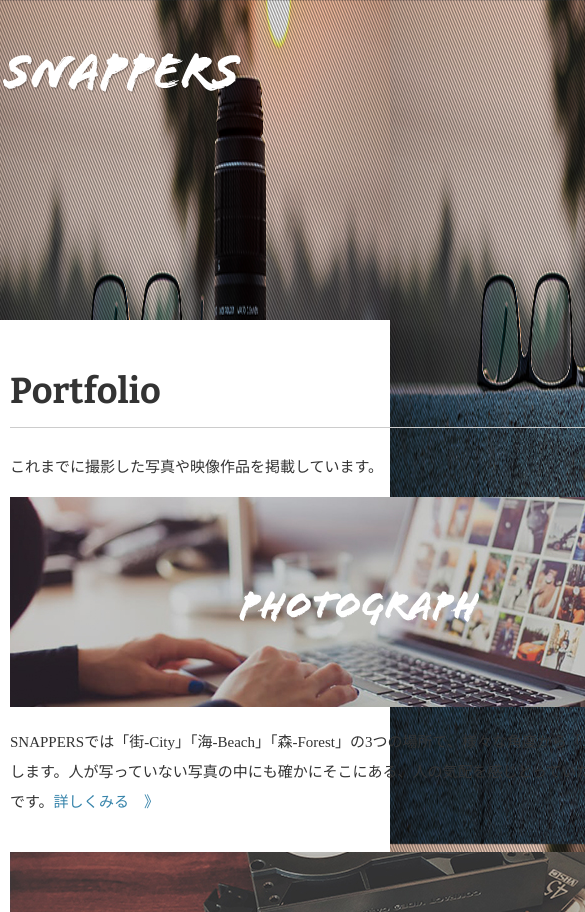
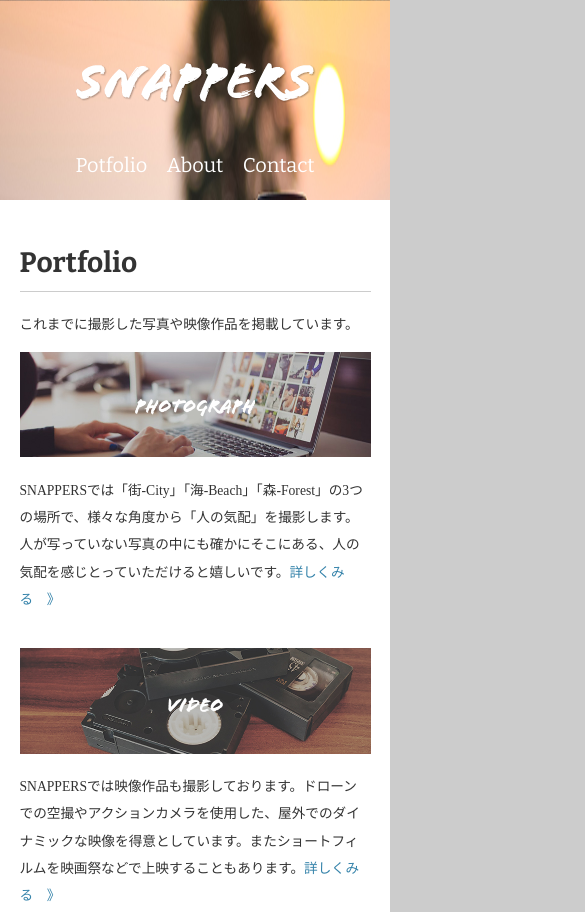
Before and after one commit to DAdDY0055/html-css, a plain HTML site: page portfolio.html in a window 390 px wide. Shown: the top 912 px of the page, 585 px wide, since content can reach past the window. Drawn offline with nearby package versions, Linux system fonts and the light colour scheme.

Commit message:
Chapter10 マルチデバイス対応ページの制作

```diff
--- a/css/style.css
+++ b/css/style.css
@@ -383,3 +383,73 @@ a img:hover {
 #contact .form .attention {
   margin: 20px 0 0 165px;
 }
+
+@media screen and (max-width:600px) {
+/* 画面サイズが600px以下の場合に適用 */
+
+  body {
+    font-size: 3.5vw;
+  }
+
+  h1 {
+    font-size: 7.2vw;
+  }
+
+  h2 {
+    font-size: 6vw;
+  }
+
+  header {
+    width: auto;
+    margin: 0.5%;
+  }
+
+  .logo {
+    float: none;
+    margin-top: 60px;
+    text-align: center;
+  }
+
+  .global-nav {
+    float: none;
+    margin-top: 40px;
+    text-align: center;
+  }
+
+  .global-nav li {
+    display: inline;
+    float: none;
+    margin: 0 8px;
+  }
+
+  #wrap {
+    margin-top: 40px;
+    padding: 35px 0 0;
+  }
+
+  .content {
+    width: 100%;
+  }
+
+  .main {
+    float: none;
+    width: auto;
+    margin: 0 5%;
+  }
+
+  h2 img {
+    max-width: 100%;
+  }
+
+  #portfolio {
+    background-image: url(../images/bg-portfolio-sp.jpg);
+  }
+
+  .sidebar {
+    width: auto;
+    float: none;
+    margin: 0;
+    padding: 30px 10% 10px;
+    background-color: #f7f6f4;
+  }
+}
--- a/portfolio.html
+++ b/portfolio.html
@@ -3,6 +3,7 @@
 <html>
   <head>
     <meta charset="UTF-8">
+    <meta name="viewport" content="width=device-width, initial-scale=1">
     <title>Portfolio | 風景写真家「SNAPPERS」</title>
     <link href="https://fonts.googleapis.com/css?family=Bitter:400,700" rel="stylesheet">
     <link href="css/style.css" rel="stylesheet">
```
